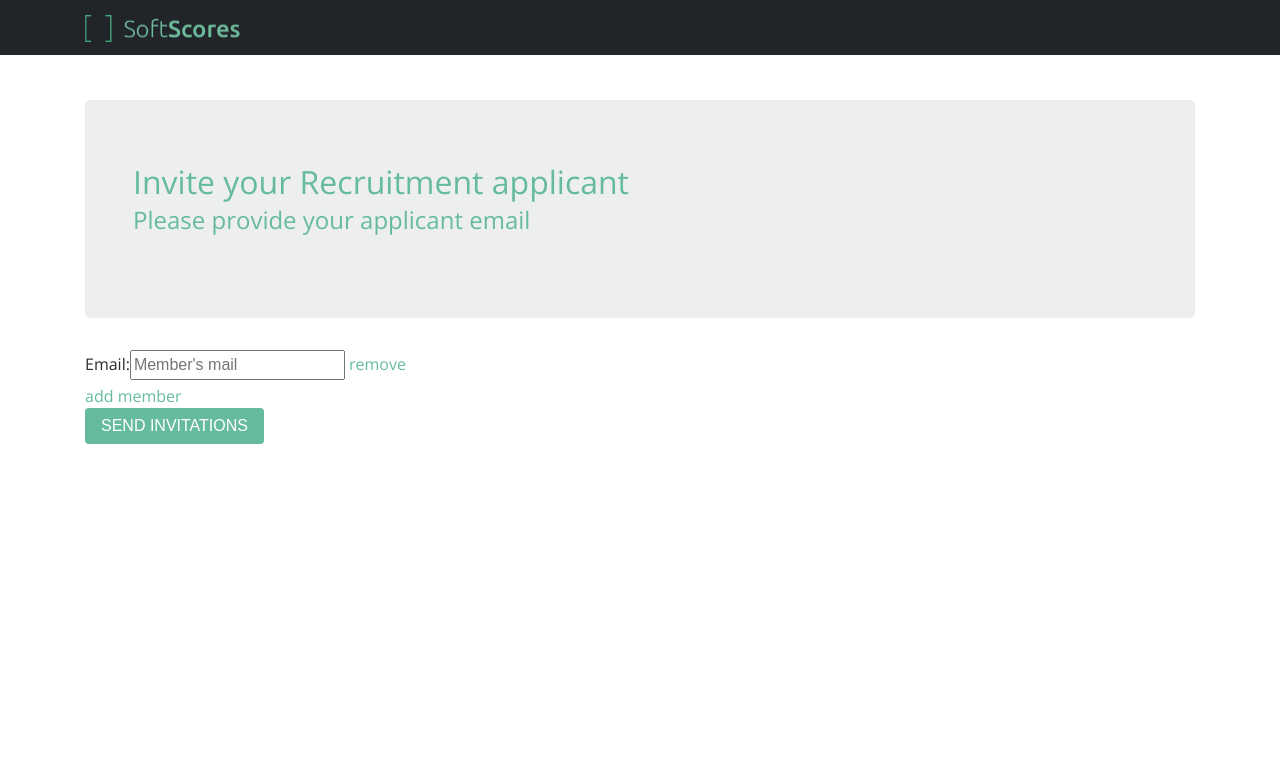
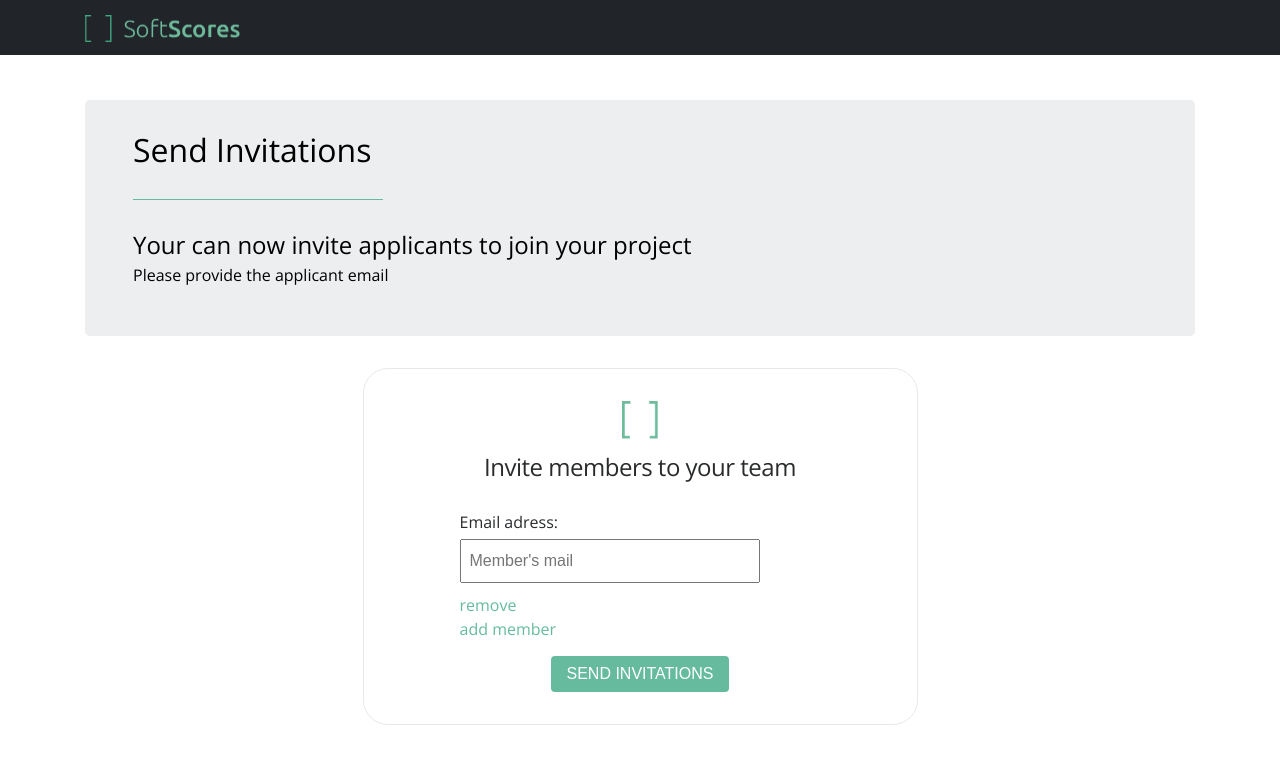
Before and after one commit to Ben2pop/SoftScores-Heroku, a Django app: page /registration/project/1/auth_applicant_register3/ in a window 1280 px wide. Shown: the top 764 px of the page. Run offline with Django 3.2, Linux system fonts and the light colour scheme; some libraries are stand-ins or nearby versions.

Commit message:
edit the add members & applicants

```diff
--- a/registration/templates/applicant_register.html
+++ b/registration/templates/applicant_register.html
@@ -3,35 +3,55 @@
 
 {% block body %}
 
-<div class="container paddingtop100">
+<div class="container paddingtop100 invite-teammember">
   <div class="jumbotron">
     <div class="title">
-      <h2>Invite your Recruitment applicant</h2>
-      <h4>Please provide your applicant email</h4>
-
+      <h2>Send Invitations</h2>
+      <hr class="title-separator2">
+      <h4>Your can now invite applicants to join your project</h4>
+      <h6>Please provide the applicant email</h6>
     </div>
   </div>
+<div class="container">
+  <div class="row justify-content-md-center">
+    <div class="col-6 col-bord">
+      <div class="logo">
+          <img src="{% static "images/logo-symb.png" %}" width="10%" class="img-fluid" alt="Responsive image">
+      </div>
+      <div class="team-title-text">
+        Invite members to your team
+      </div>
 
+      <div class="form-tag">
+        Email adress:
+      </div>
       <form method="post">
         {% csrf_token %}
-
         {{ formset.management_form }}
 
         {% for form in formset %}
+
             <div class="link-formset">
 
-                 {{ form.label_tag }}  {{ form }}
-
+              {% for field in form %}
+               {{ field }}
+                   {# {{ form }} #}
+              {% endfor %}
 
              </div>
 
          {% endfor %}
 
-       <div>
+        <div class="invite-button d-flex justify-content-center">
           <input type="submit" value="Send Invitations" class="btn btn-primary"/>
         </div>
 
      </form>
+    </div>
+  </div>
+
+</div>
+
 
 
 </div>
--- a/static/css/index.css
+++ b/static/css/index.css
@@ -288,9 +288,13 @@ header.masthead {
 }
 
 .title{
-  color: #66bb9e;
+  color: black;
   padding: 0 1rem;
   margin-bottom: 20px;
+}
+
+.title h4, .title h2, .title h6{
+  font-weight:300;
 }
 
 .teamcontent p{
--- a/static/css/master.css
+++ b/static/css/master.css
@@ -46,6 +46,12 @@ font-family: 'Ubuntu', sans-serif;
 .title-separator{
 border-top: 1px solid #67a4d0;
 max-width: 500px;
+margin: 2em 0;
+}
+
+.title-separator2{
+border-top: 1px solid #66bb9e;
+max-width: 250px;
 margin: 2em 0;
 }
 
@@ -406,3 +412,53 @@ body {
   text-decoration: underline;
   text-decoration-color: rgb(102, 187, 158);
 }
+
+
+.intr-text h4{
+  font-weight:300
+}
+
+.title-jumbo h3{
+  font-weight:300;
+}
+
+.col-bord{
+  border: 0.032rem solid #e8e8e8;
+  border-radius: 25px;
+  padding:2rem 6rem;
+}
+.invite-teammember{
+  margin-bottom:35px;
+}
+.invite-teammember .jumbotron{
+  padding: 2rem 2rem;
+}
+
+.invite-teammember .link-formset input{
+  width : 300px;
+  padding:0.5rem;
+  margin-bottom:10px;
+  font-weight:300;
+
+}
+
+.form-tag{
+  margin-bottom:5px;
+}
+
+.team-title-text{
+  text-align: center;
+  font-size: 1.5rem;
+  letter-spacing: -0.5px;
+  margin-bottom:25px;
+}
+
+.logo{
+  text-align:center;
+  margin-bottom:10px;
+}
+
+
+.invite-button{
+  margin-top:15px;
+}
```
Also changed, not shown: registration/templates/team_register.html (+28 -7 lines), db.sqlite3, static/images/logo-symb.png (added), static/images/people.png, static/images/people2.png (added), 3 other files. Lines whose indentation alone changed are shown as unchanged.
